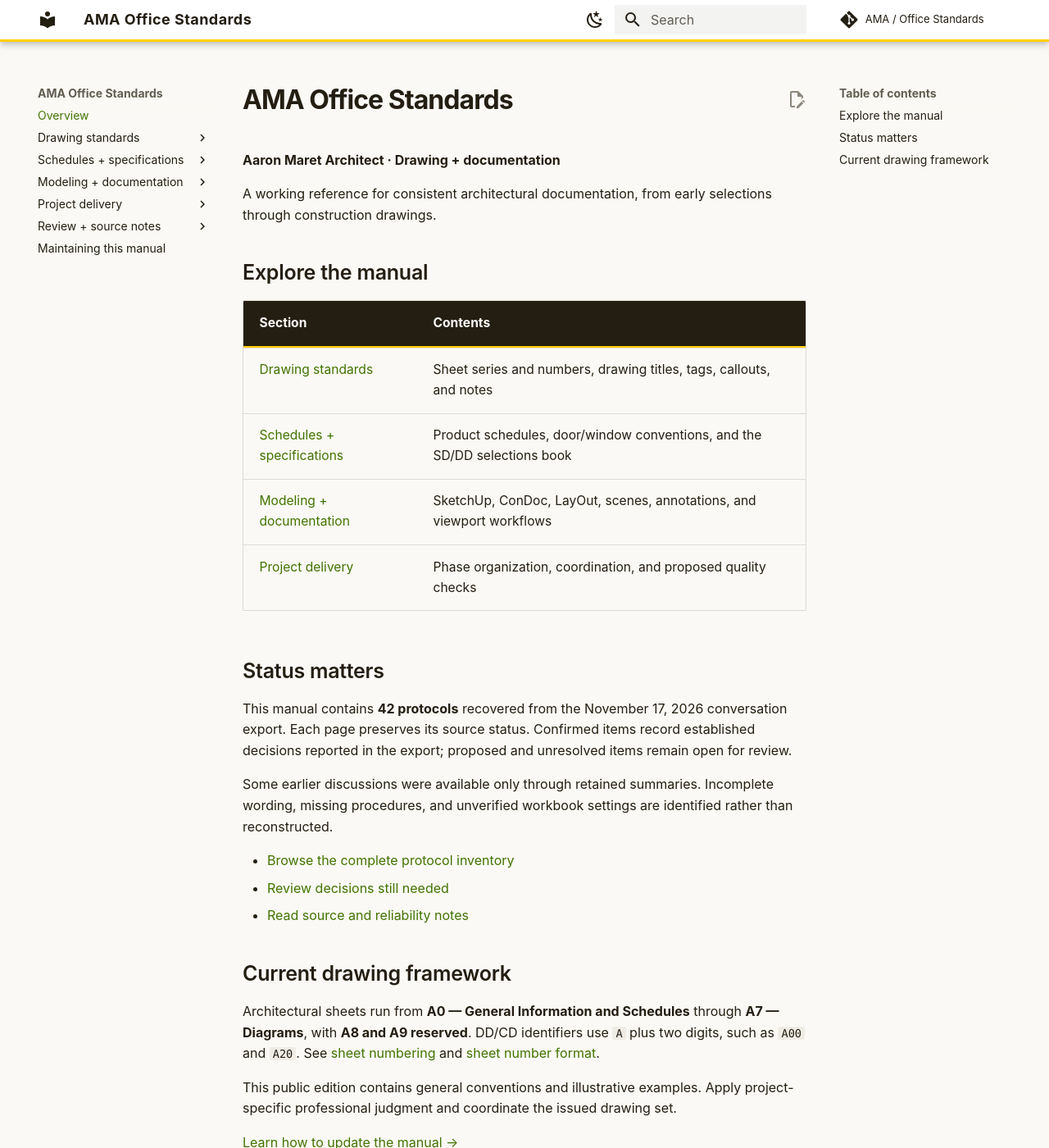
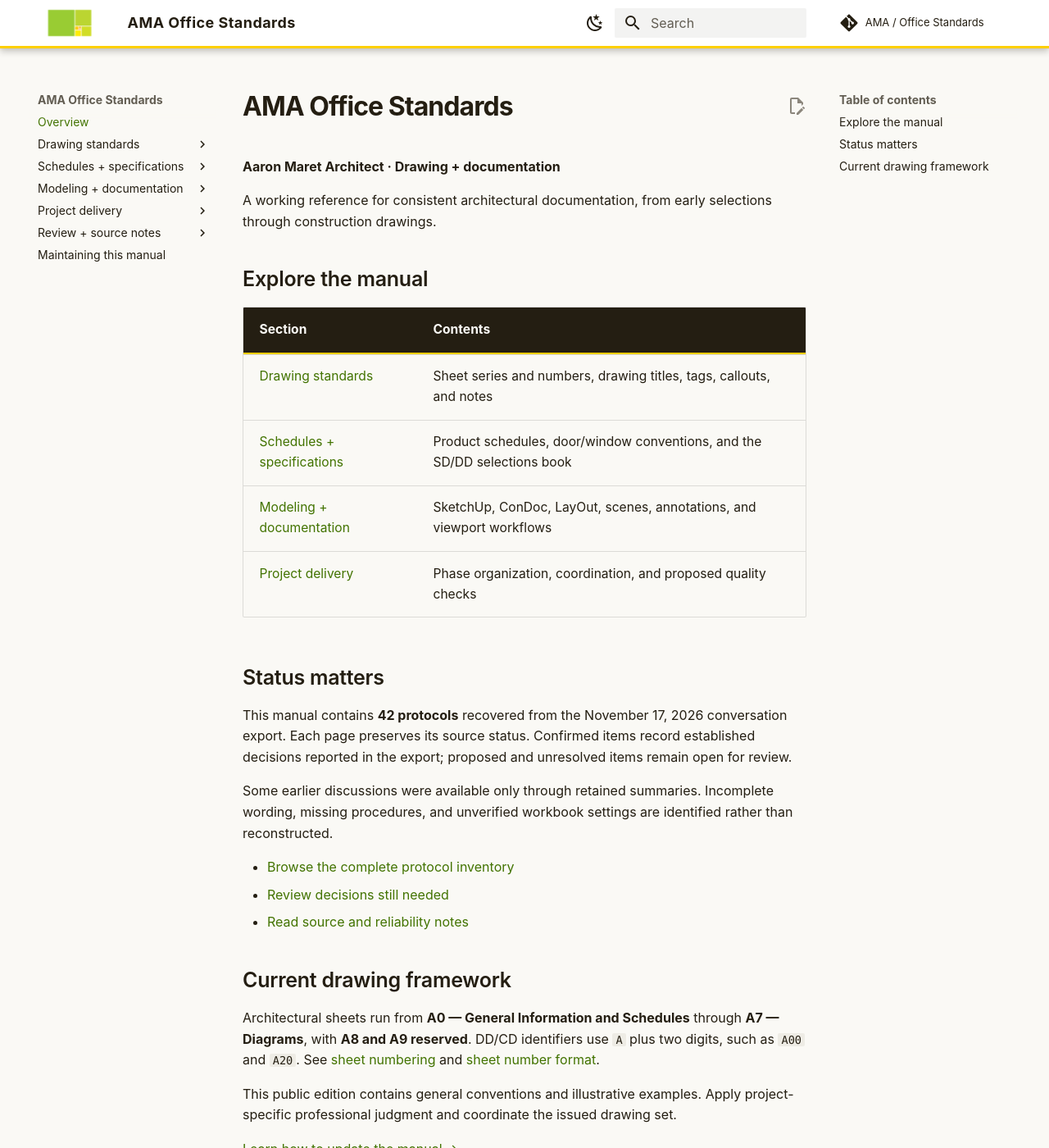
Before and after one commit to aaronmaret/ama-office-standards, an MkDocs documentation site: the page built from docs/index.md, in a window 1280 px wide and 1400 px high. Shown: the whole window at 82% size. Built offline with MkDocs 1.6.1 and Material for MkDocs 9.7.7, drawn with Linux system fonts in a browser that asks for light colours; comment, search, counter and statistics services are not loaded.

Commit message:
Replace default documentation icon with the AMA logo

```diff
--- a/docs/stylesheets/brand.css
+++ b/docs/stylesheets/brand.css
@@ -44,3 +44,10 @@ body { font-family: -apple-system, BlinkMacSystemFont, "Segoe UI", sans-serif; }
 [data-md-color-scheme="default"] .md-search__form { background-color: #241e120d; }
 [data-md-color-scheme="default"] .md-search__input::placeholder { color: #625d52; }
 ::selection { background: #ffcf00; color: #241e12; }
+
+/* Preserve the supplied logo proportions in the header and mobile drawer. */
+.md-header__button.md-logo img,
+.md-nav__title .md-nav__button.md-logo img {
+  height: 1.6rem;
+  width: auto;
+}
--- a/mkdocs.yml
+++ b/mkdocs.yml
@@ -7,6 +7,7 @@ edit_uri: edit/main/docs/
 strict: true
 theme:
   name: material
+  logo: assets/ama-logo.png
   font: false
   palette:
   - scheme: default
```
Also changed, not shown: docs/assets/ama-logo.png (added).
